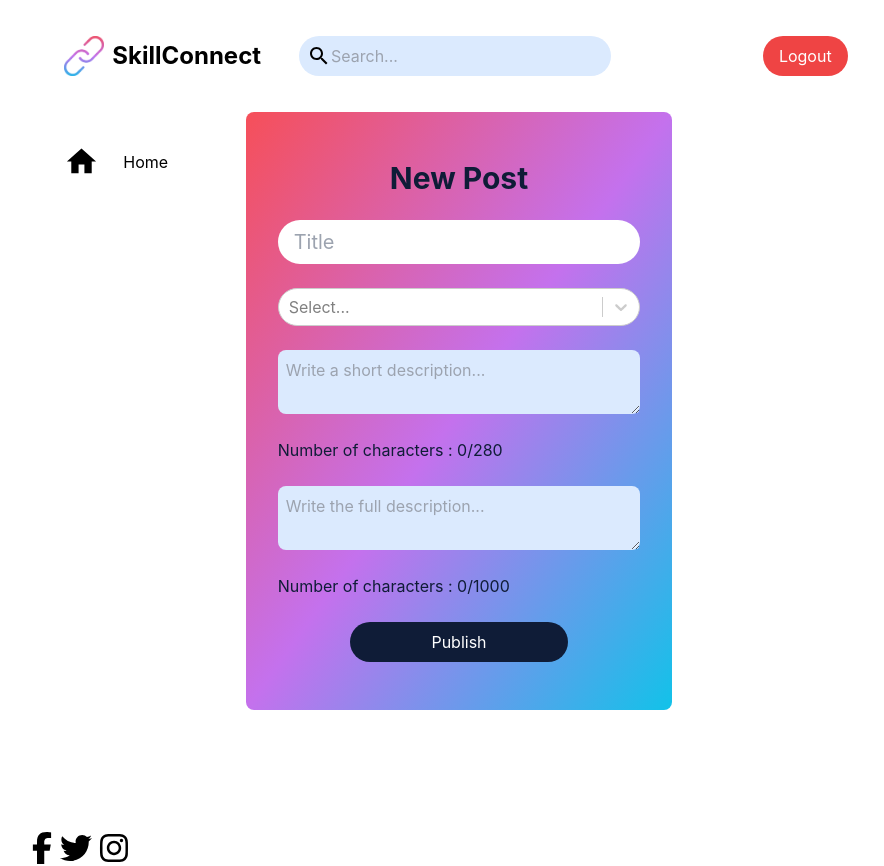
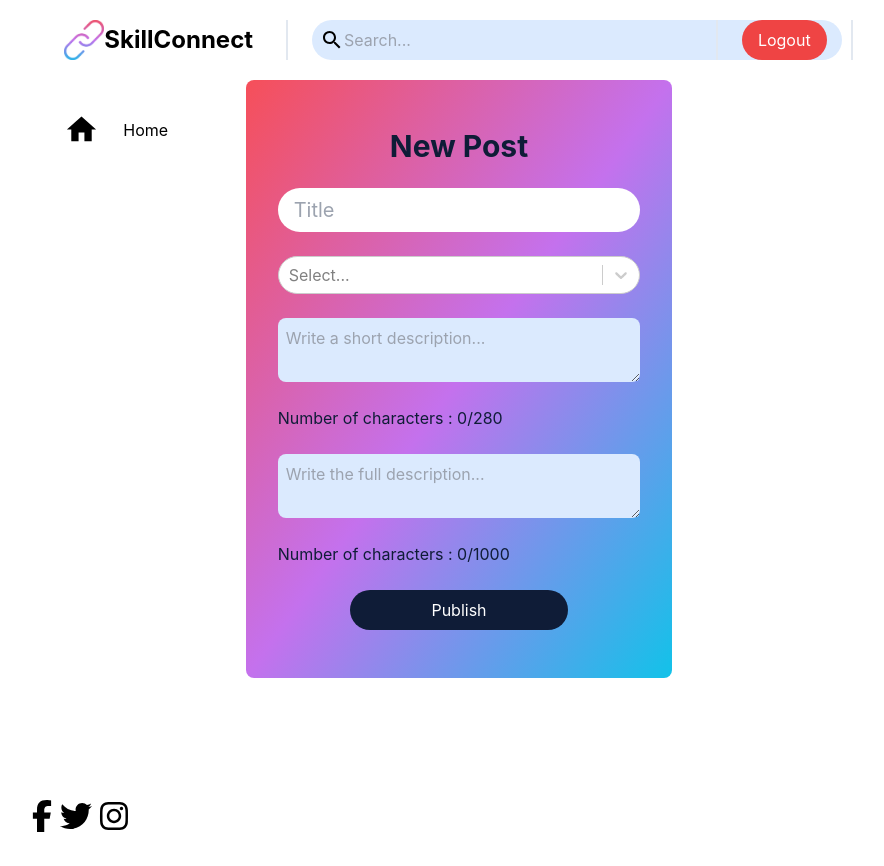
Before and after one commit to jesuisjayus/webproject, a React (Create React App) app in the folder client/: page /NewPost in a window 1280 px wide. Shown: the whole page, without its empty margins (181-1065 px from the left). After the commit the page ends 834 px from the top, so only its background shows below. Built offline with nearby package versions, Linux system fonts and the light colour scheme.

Commit message:
Revert "update navbar"
This reverts commit b49758a4afdb8f927c37019347e8c6742a2fa9ae.

```diff
--- a/client/src/components/Navbar/Navbar.jsx
+++ b/client/src/components/Navbar/Navbar.jsx
@@ -9,37 +9,32 @@ const Navbar = () =>{
   const handleLogout = () =>{
       dispatch(logout());
     }
-
   return (
-    <div className="flex flex-wrap justify-between items-center my-5">
-      <div className="flex items-center">
+      <div className="flex justify-between items-center my-5">
+      <div className="mx-auto md:mx-0">
         <img src="/logo.png" alt="Logo" width="40px" className="ml-8" />
-        <h2 className="font-bold text-2xl ml-2">SkillConnect</h2>
       </div>
-      <div className="w-full md:w-auto px-4 md:px-6 sm:my-4 mx-auto" style={{ position: 'relative'}}>
-        <SearchIcon className="absolute m-2" />
-        <input type="text" className="bg-blue-100 rounded-full py-2 px-8 w-full md:w-auto md:w-[170%] md:min-w-[10rem] md:left-2" placeholder="Search..."/>
-      </div>
-      <div className="w-full md:w-auto col-span-5 md:my-0 px-6 mx-auto md:flex md:justify-end" style={{ position: 'relative' }}>
-        <div className="md:hidden">
-          <Link to="/">
-            <button className="bg-red-500 px-4 py-2 text-white rounded-full" onClick={handleLogout}>
-              Logout
-            </button>
-          </Link>
+      <div className="col-span-2">
+        <div className="flex justify-between items-center">
+          <h2 className="font-bold text-2xl">SkillConnect</h2>
         </div>
       </div>
-      <div className="hidden md:w-auto col-span-5 md:my-0 px-6 mx-auto md:flex md:justify-end" style={{ position: 'relative' }}>
+      <div className="col-span-3 md:border-x-2 md:border-slate-200 px-0 md:px-6 mx-auto" style={{ position: 'relative' }}>
+        <SearchIcon className="absolute m-2" />
+        <input type="text" className="bg-blue-100 rounded-full py-2 px-8" style={{ width: '170%', left: '2rem' }} placeholder="Search..." />
+      </div>
+      <div className="col-span-5 md:border-x-2 md:border-slate-200 md:my-0 px-6 mx-auto flex-end" style={{ position: 'relative' }}>
         <div>
           <Link to="/">
             <button className="bg-red-500 px-4 py-2 text-white rounded-full" onClick={handleLogout}>
-              Logout
+                Logout
             </button>
           </Link>
         </div>
       </div>
     </div>
 
+
     );
 
 };
```
